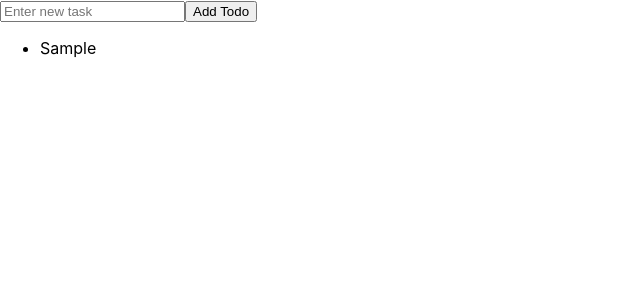
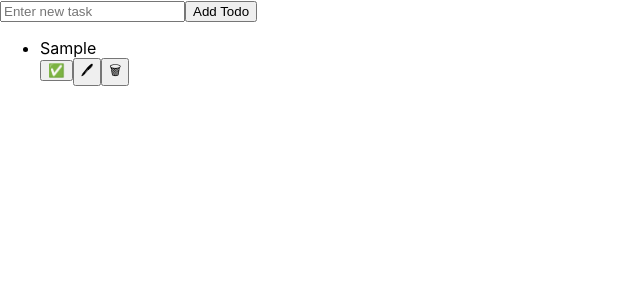
Before and after one commit to lfernandezcall/todo, a React (Create React App) app: page / in a window 1280 px wide. Both pictures are taken after typing "Sample" into the empty fields and a click on the button "Add Todo". Shown: the top 300 px of the page, without its empty margins (0-640 px from the left). Built offline with nearby package versions, Linux system fonts and the light colour scheme.

Commit message:
all actions added

```diff
--- a/src/app/StateHandler.js
+++ b/src/app/StateHandler.js
@@ -1,22 +1,29 @@
 import React, { useReducer, useContext, createContext } from "react";
 const TodoContext = createContext({
   id: '',
-  text: ''
+  text: '',
+  done: false,
+  modified: false
 });
 
 const initialState = JSON.parse(localStorage.getItem('todoItems')) || [];
 
 const Handlers = (state, action) => {
   const id = Math.random().toString(36).substr(2, 9);
+  const mapping = {
+    add: [...state, { id: id, text: action.text }],
+    deleted: state.filter(item => (item.id !== action.id)),
+    done: state.map(item => (item.id === action.id ? { ...item, done: !item.done } : item)),
+    modified: state.map(item => (item.id === action.id ? { ...item, modified: !item.modified } : item))
+  }
 
-  return [...state, { id: id, text: action.text }];
+  return mapping[action.type] || state
 }
 
 const Context = () => useContext(TodoContext);
 
 const CustomProvider = ({ ...props }) => {
   const [state, dispatch] = useReducer(Handlers, initialState);
-
   localStorage.setItem('todoItems', JSON.stringify(state))
 
   return <TodoContext.Provider value={{state, dispatch}} {...props} />;
--- a/src/features/todo/AddTodoForm.js
+++ b/src/features/todo/AddTodoForm.js
@@ -7,7 +7,7 @@ const AddTodoForm = () => {
 
     const handleSubmit = (e) => {
         e.preventDefault()
-        dispatch({ text:  inputRef.current.value })
+        dispatch({ text:  inputRef.current.value, type: 'add' })
         inputRef.current.value = '';
     }
 
--- a/src/features/todo/ModifyTodo.js
+++ b/src/features/todo/ModifyTodo.js
@@ -1,26 +1,24 @@
-// import React from 'react'
-// import { useDispatch } from 'react-redux'
-// import { todoModified } from './todoSlice'
+import React from 'react'
+import { Context } from '../../app/StateHandler'
 
-// const ModifyTodo = (props) => {
-//     const dispatch = useDispatch()
+const ModifyTodo = (props) => {
+    const { dispatch } = Context();
 
-//     return (
-//         <section>
-//             <button key={'done'} onClick={() => (
-//                 dispatch(todoModified({ id: props.id, type: 'done' })
-//                 ))
-//             }>✅</button>
-//             <button key={'modified'} onClick={() => (
-//                 dispatch(todoModified({ id: props.id, type: 'modified' })
-//                 ))
-//             }>🖊</button>
-//             <button key={'deleted'} onClick={() => (
-//                 dispatch(todoModified({ id: props.id, type: 'deleted' })
-//                 ))
-//             }>🗑</button>
-//         </section>
-//     )
-// }
+    return (
+        <section>
+            <button key={'done'} onClick={() => (
+                dispatch({ id: props.id, type: 'done' }))
+            }>✅</button>
+            <button key={'modified'} onClick={() => (
+                dispatch({ id: props.id, type: 'modified' }
+                ))
+            }>🖊</button>
+            <button key={'deleted'} onClick={() => (
+                dispatch({ id: props.id, type: 'deleted' }
+                ))
+            }>🗑</button>
+        </section>
+    )
+}
 
-// export default ModifyTodo
+export default ModifyTodo
--- a/src/features/todo/TodoList.js
+++ b/src/features/todo/TodoList.js
@@ -1,14 +1,19 @@
 import React from 'react'
 import { Context } from '../../app/StateHandler'
+import ModifyTodo from './ModifyTodo'
 
 const TodoList = () => {
     const { state } = Context();
-    console.log('state', state)
+
     return (
         <ul>{state.map(item => (
-            <div key={item.id}>
+            item.modified === true ?
+            (<p key={'modify'}>Wants to modify???</p>)
+            :
+            (<div>
                 <li key={item.id} className={item.done === true ? 'completed' : ''}>{item.text}</li>
-            </div>
+                <ModifyTodo id={item.id} />
+            </div>)
         ))}
         </ul>
     )
```
